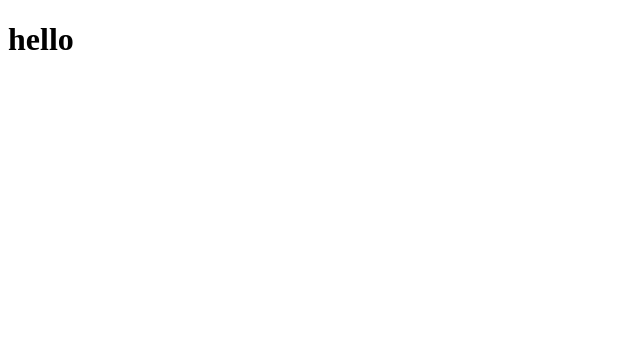
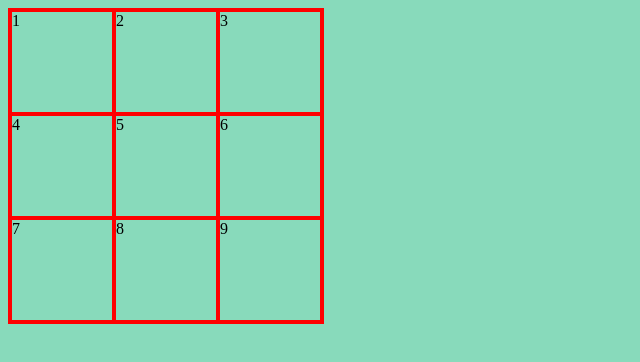
Before and after one commit to VaganPogosyan/tictactoe, a plain HTML site: page index.html in a window 1280 px wide. Shown: the whole page, without its empty margins (0-640 px from the left). Drawn offline with nearby package versions, Linux system fonts and the light colour scheme.

Commit message:
basic styling

```diff
--- a/app.js
+++ b/app.js
@@ -1,5 +1,14 @@
-// $(() => {
+$(() => {
 
-// })
+    for (let i = 1; i <= 9; i++) {
+        const $square = $('<div> ' + i + ' </div>');
+        $($square).appendTo('#field').addClass('square');
+    }
 
-console.log('hello')
+
+
+    const $winningCombinations = [
+        [0, 0, 0],
+        [0, 0, 0]
+    ]
+})
--- a/index.html
+++ b/index.html
@@ -5,11 +5,19 @@
     <meta charset="UTF-8">
     <meta http-equiv="X-UA-Compatible" content="IE=edge">
     <meta name="viewport" content="width=device-width, initial-scale=1.0">
+    <script src="https://code.jquery.com/jquery-3.6.0.min.js"
+        integrity="sha256-/xUj+3OJU5yExlq6GSYGSHk7tPXikynS7ogEvDej/m4=" crossorigin="anonymous"></script>
+    <script src="app.js"></script>
+    <link rel="stylesheet" href="style.css">
     <title>TicTacToe</title>
 </head>
 
 <body>
-    <h1>hello</h1>
+    <div id="container">
+        <div id="field">
+
+        </div>
+    </div>
 </body>
 
 </html>
--- a/style.css
+++ b/style.css
@@ -1,4 +1,25 @@
 * {
-    padding: 0;
-    margin: 0;
+    /* padding: 0;
+    margin: 0; */
 }
+
+body {
+    background: rgb(136, 218, 187);
+}
+
+.square {
+    width: 100px;
+    height: 100px;
+    border: 4px solid red;
+    margin-bottom: -4px;
+    margin-right: -4px;
+    /* background: red; */
+}
+
+#field {
+    width: 300px;
+    height: 300px;
+    display: grid;
+    grid-template-columns: auto auto auto;
+    /* background: red; */
+}
```
